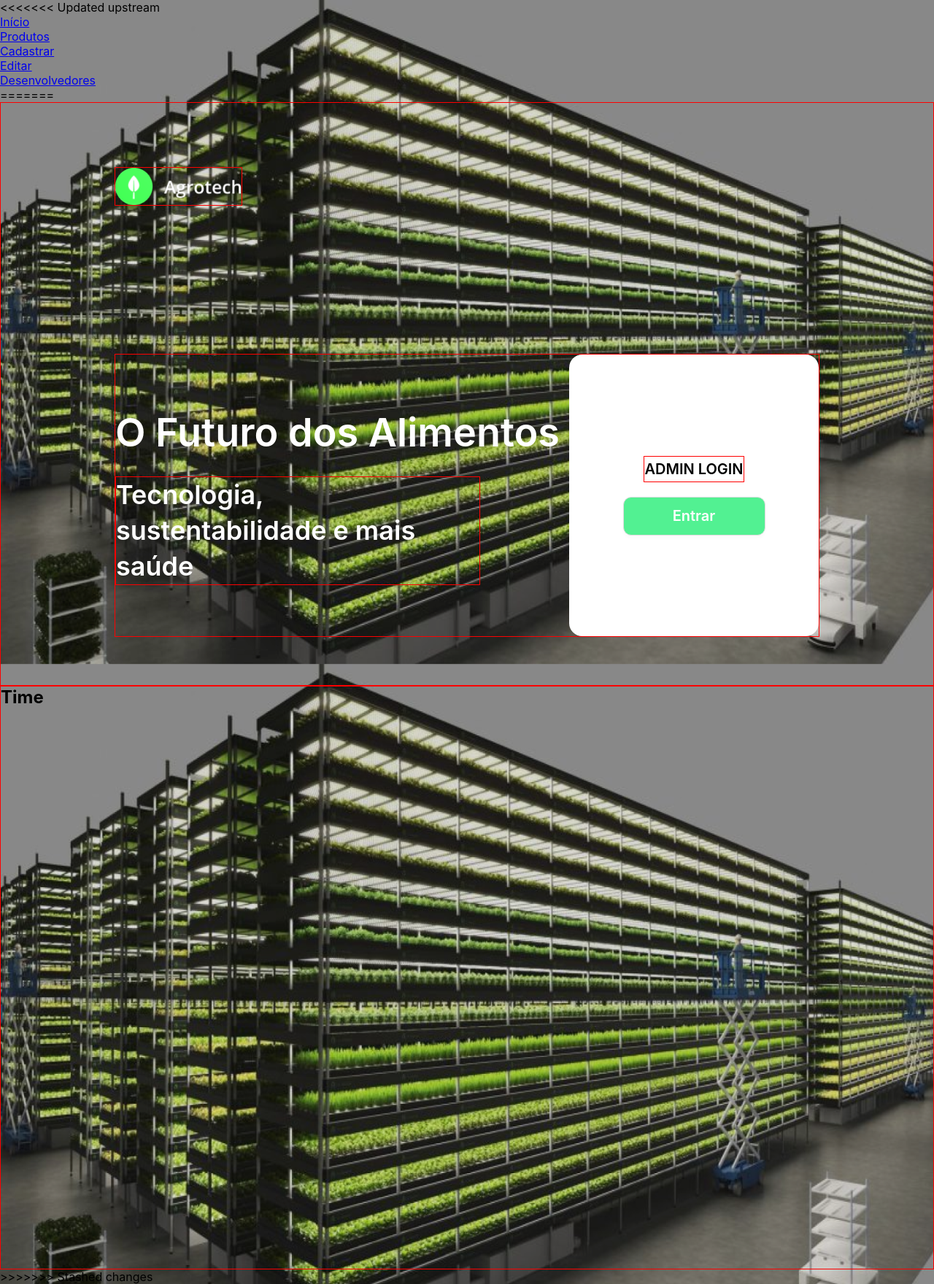
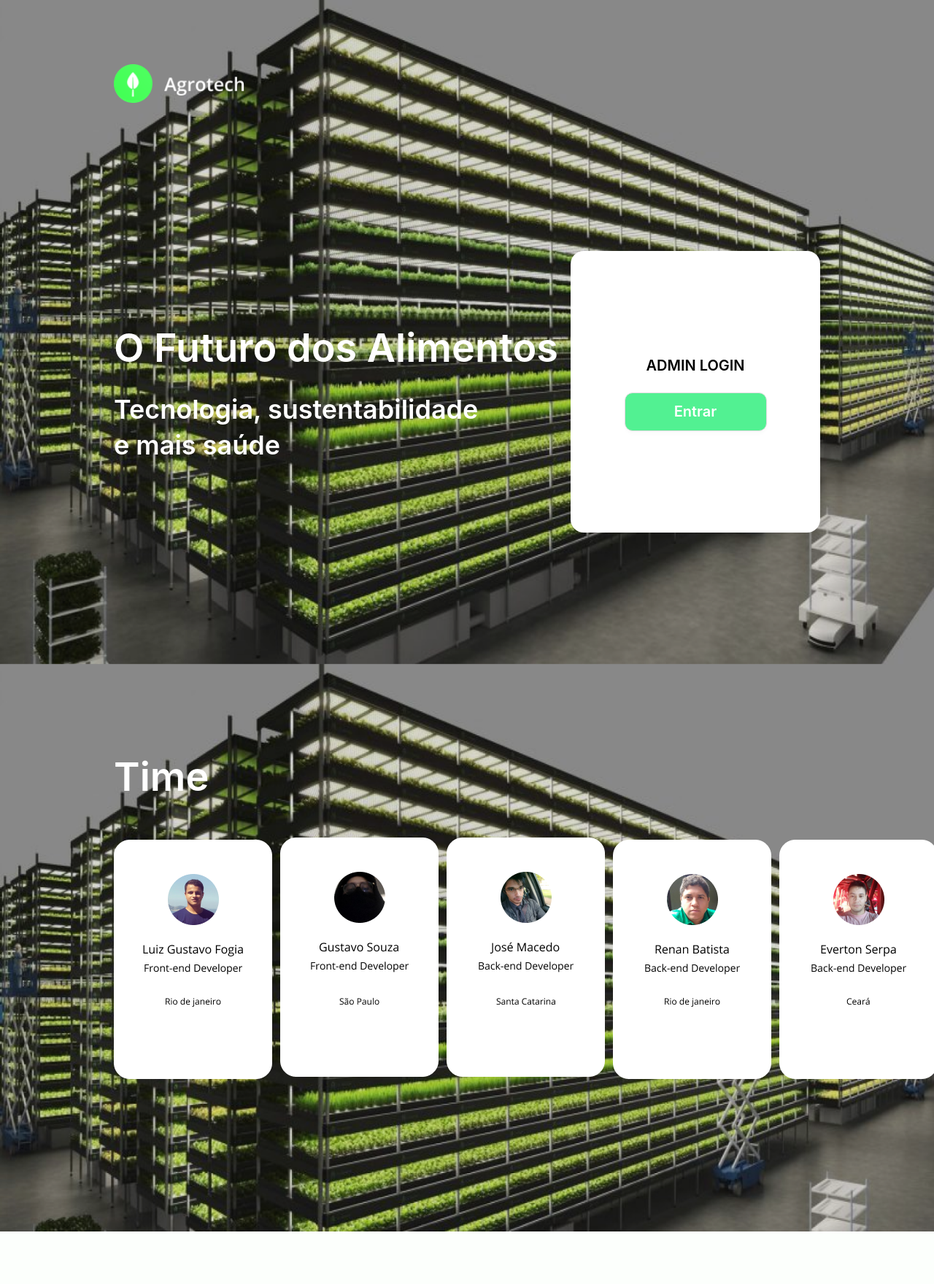
Before and after one commit to EvertonSerpa/Projeto-Cat-logo, a Python web app: template templates/index.html in a window 1280 px wide. Shown: the whole page at 73% size. After the commit the page ends 1688 px from the top, so only its background shows below. Run offline with Jinja, Linux system fonts and the light colour scheme; the template is opened without the code that fills it, so the values that code supplies are empty.

Commit message:
New Commit
Landing page pronta.

```diff
--- a/static/css/styles.css
+++ b/static/css/styles.css
@@ -90,10 +90,27 @@
 .button:hover {
   background: rgba(33, 228, 111, 0.85);
 }
-.border {
-  border: solid 1px red;
-}
+
 .page2 {
   width: 100%;
   height: 100vh;
 }
+.container2 {
+    padding-top: 140px;
+  margin-left: 156px;
+
+}
+.time {
+  margin-bottom: 46px;
+  font-style: normal;
+  font-weight: 600;
+  font-size: 54px;
+  line-height: 74px;
+  color: #ffffff;
+}
+.cards {
+  display: flex;
+}
+/* .border {
+    border: solid 1px red;
+  } */
--- a/templates/index.html
+++ b/templates/index.html
@@ -1,41 +1,6 @@
 <!DOCTYPE html> <!---Liguagem de marcação de hiper texto--->
 <html lang="pt-br"><!---Linguagem do documento--->
 <head>
-<<<<<<< Updated upstream
-    <meta charset="UTF-8"><!---A tag META descreve o conteudo de todos os metadados do arquivo. O CHARSER UTF8 representa qualquer caractere de qualquer idioma.--->
-    <meta http-equiv="X-UA-Compatible" content="IE=edge"><!--- Permite configurar a página para ser renderizada em outra versão do Internet Explorer.--->
-    <meta name="viewport" content="width=device-width, initial-scale=1.0"><!---A VIEWPORT customiza a resolução em que o navegador renderiza no dispositivo.--->
-    <link rel="stylesheet" href="../static/css/styles.css"> <!---Ligando o index.html com o styles.csss.--->
-    <title> Pagina Inicial</title><!---Define o título do documento, mostrado na barra de título de um navegador ou na aba da página.--->
-
-</head>
-
-    <body>
-
-         <!--===== HEADER =====-->
-
-         <div class = "nav__menu" id = "nav-menu">
-             <!---DIV é um container genérico para conteúdo de fluxo.--->
-             <!---NAV representa uma seção de uma página que aponta para outras páginas ou para outras áreas da página--->
-             <!---O ID define um identificador exclusivo--->
-             <ul class = "nav_list"> <!--- A função CLASS unir estruturas com comportamentos de uma forma lógica--->
-                <!--- UL representa uma lista de itens sem ordem rígida--->
-                <!---LI é usado para representar um item que faz parte de uma lista.--->
-                <li class = "nav__item"><a href="#inicio" class="nav__link active">Início</a></li>
-                <li class = "nav__item"><a href="#produtos" class="nav__link active">Produtos</a></li>
-                <li class = "nav__item"><a href="#cadastrar" class="nav__link active">Cadastrar</a></li>
-                <li class = "nav__item"><a href="#editar" class="nav__link active">Editar</a></li>
-                <li class = "nav__item"><a href="#desenvolvedores" class="nav__link active">Desenvolvedores</a></li>
-
-
-             </ul>
-
-
-         </div>
-
-        <script src="../static/js/main.js"></script><!---Ligando o index.html com o mains.js--->
-    </body>
-=======
     <meta charset="UTF-8">
     <meta http-equiv="X-UA-Compatible" content="IE=edge">
     <meta name="viewport" content="width=device-width, initial-scale=1.0">
@@ -60,14 +25,12 @@
         </div>
     </section>
     <section class="page2 border">
-        <div>
-            <h2 class="Time">Time</h2>
-            <div class="cards">
-
+        <div class="container2 border">
+            <h2 class="time border">Time</h2>
+            <div class="cards border">
+                <img src="../static/img/cards.png">
             </div>
-
         </div>
     </section>
 </body>
->>>>>>> Stashed changes
 </html>
```
Also changed, not shown: static/img/cards.png (added).
